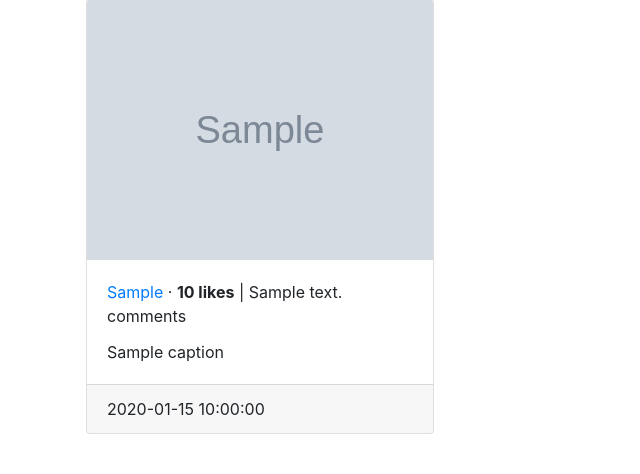
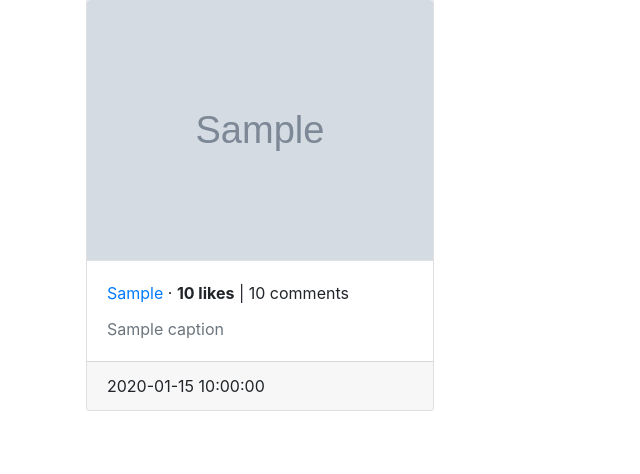
Before and after one commit to omerher/IGSort, a Flask app: template templates/posts.html in a window 1280 px wide. Shown: the part 410-884 px from the top of the page, without its empty margins (0-640 px from the left). After the commit the page ends 821 px from the top, so only its background shows below. Run offline with Flask 2, Linux system fonts and the light colour scheme; the template is opened without the code that fills it: most values are stand-ins (such as "Sample title", 1, 10 or a date in 2020); grey boxes marked "Sample" are stand-in pictures; some libraries are stand-ins or nearby versions.

Commit message:
improved captions

```diff
--- a/static/css/main.css
+++ b/static/css/main.css
@@ -24,3 +24,37 @@ body {
 .show {
     display: block;
 }
+
+.post-thumbnail {
+    width: 100%;
+    height: auto;
+    border-bottom: 1px solid #dee2e6;
+    position: relative;
+    border-top-left-radius: 0.1875rem;
+    border-top-right-radius: 0.1875rem;
+    overflow: hidden;
+}
+
+.post-img-cover {
+    position: absolute;
+    top: 0;
+    right: 0;
+    bottom: 0;
+    left: 0;
+    background: rgba(0, 0, 0, 0.65);
+    display: flex;
+    align-content: center;
+    justify-content: center;
+    opacity: 0;
+    transition: 0.3s;
+}
+
+.post-thumbnail:hover .post-img-cover {
+    opacity: 1;
+}
+
+.caption-overflow {
+    white-space: nowrap;
+    text-overflow: ellipsis;
+    overflow: hidden;
+}
--- a/static/js/posts.js
+++ b/static/js/posts.js
@@ -48,3 +48,10 @@ for (var i = 0; i < btns.length; i++) {
     this.classList.toggle("btn-secondary")
   });
 }
+
+var captions = document.querySelectorAll(".caption-overflow");
+for (i = 0; i < captions.length; i++) {
+  captions[i].addEventListener('click', function () {
+    this.classList.toggle('caption-overflow')
+  })
+}
--- a/templates/posts.html
+++ b/templates/posts.html
@@ -56,7 +56,11 @@
       {% for post in posts %}
         <div class="p-3 mb-4 col-xs-12 col-md-6 col-lg-4 {{ post['media_type'] }} filterDiv">
           <div class="card" style="padding: 0;">
-            <a href="{{ post['link'] }}" target="blank"><img class="card-img-top" src="{{ post['thumbnail'] }}" alt="Post thumbnail"></a>
+            <div class="post-thumbnail">
+              <img class="card-img-top" src="{{ post['thumbnail'] }}" alt="Post thumbnail">  <!-- <a href="{{ post['link'] }}" target="blank"> -->
+              <div class="post-img-cover"></div>
+            </div>
+
             <div class="card-body">
               <p class="card-title">
                 <a href="{{ post['link'] }}" target="blank">{{ post["media_type"] }}</a> ·
@@ -64,13 +68,14 @@
                 {% if post["media_type"] == "Video" %}
                   ({{ '{:,}'.format(post["views"]) }} views)
                 {% endif %}
-                | {{ post["comments"] }} comments
+                | {{ '{:,}'.format(post["comments"]) }} comments
               </p>
-              <p class="card-text">
-                {% for line in post['caption'].split('\n') %}
+              <div class="card-text text-muted caption-overflow">
+                {{ post['caption'] }}
+                <!-- {% for line in post['caption'].split('\n') %}
                   {{ line }}<br>
-                {% endfor %}
-              </p>
+                {% endfor %} -->
+              </div>
             </div>
             <div class="card-footer">
               {{ post["published_date"] }}
@@ -85,6 +90,5 @@
   </div>
 </div>
 
-
 <script src="{{ url_for('static', filename='js/posts.js') }}"></script>
 {% endblock body %}
```
